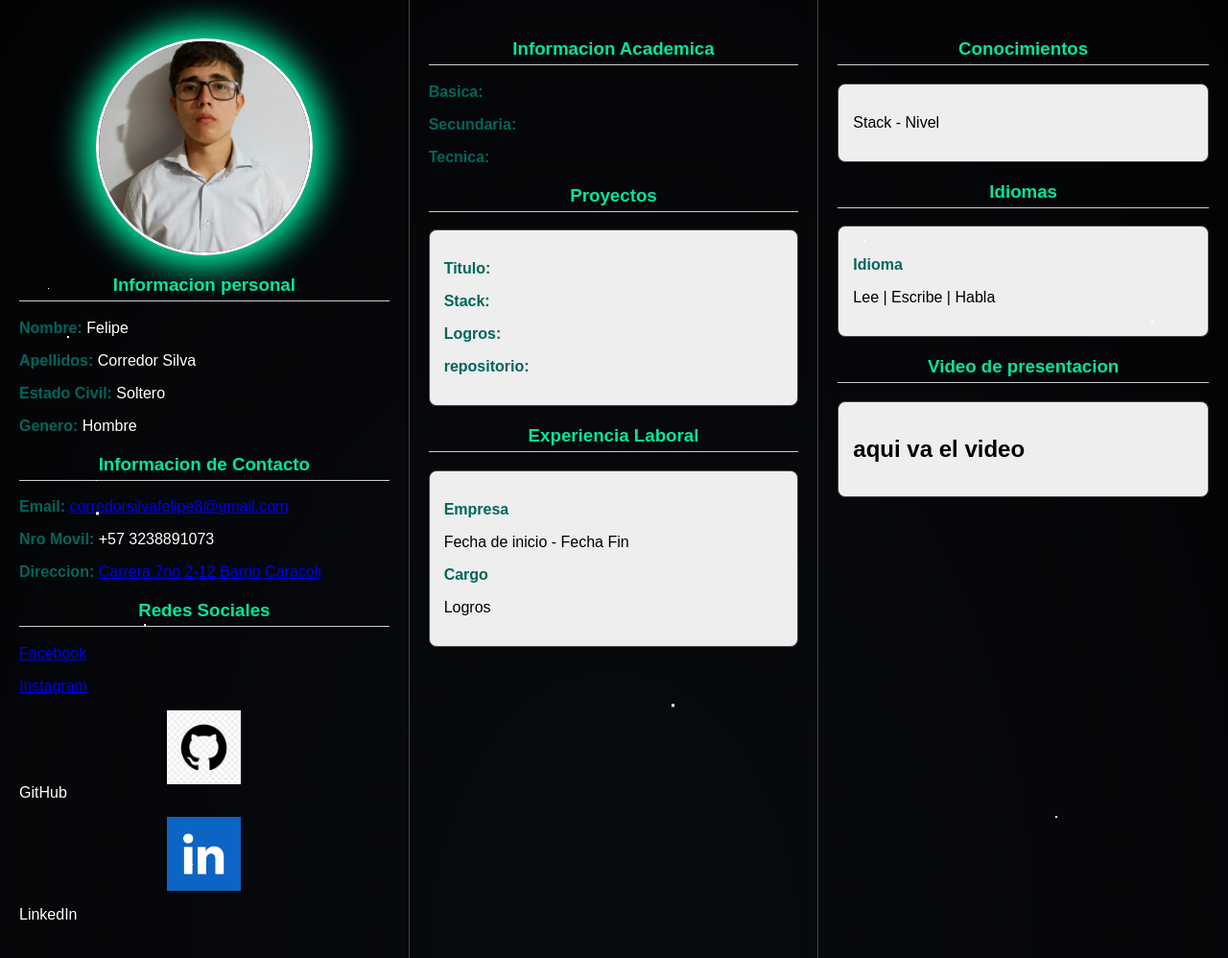
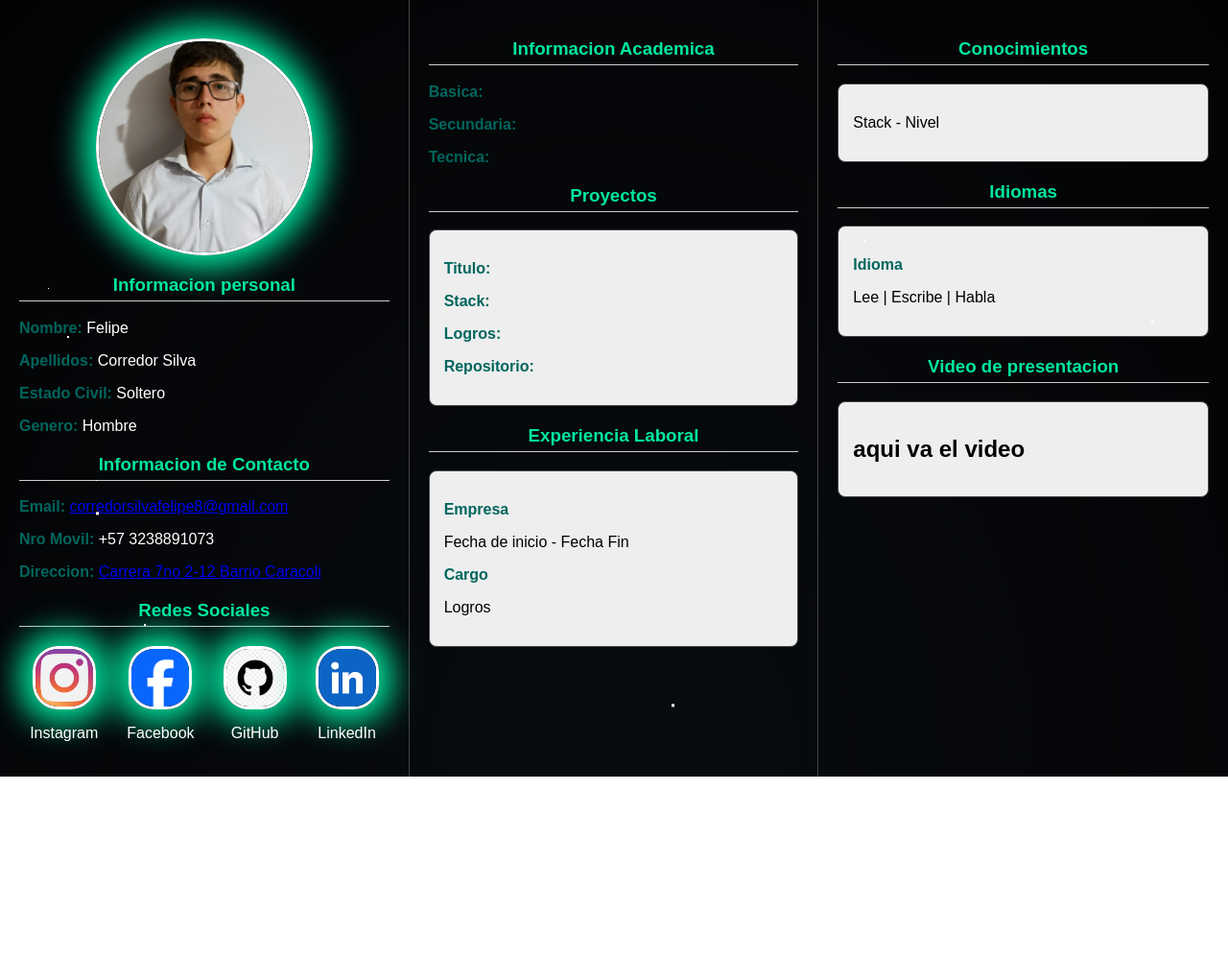
Before and after one commit to corredor29/Mi-portafolio, a plain HTML site: page index.html in a window 1280 px wide. Shown: the whole page at 96% size. After the commit the page ends 809 px from the top, so only its background shows below. Drawn offline with Linux system fonts and the light colour scheme.

Commit message:
se agrego nuevas funciones

```diff
--- a/css/style.css
+++ b/css/style.css
@@ -95,7 +95,6 @@ body {
 }
 
 h3 {
-
     border-bottom: 1px solid #ccc;
     padding-bottom: 5px;
     margin-top: 20px;
@@ -105,12 +104,31 @@ h3 {
 b {
     color: #00665e;
 }
-.link{
-    width: 20%;
+
+.redes-sociales {
+    display: flex;
+    justify-content: center;
+    flex-wrap: wrap;  /* si no caben en una fila se bajan */
+    gap: 30px;
+    margin-top: 20px;
+}
+
+.red {
+    text-align: center;
+}
+
+.link {
+    width: 60px;
+    height: auto;
     display: block;
-    margin: 0% auto;
+    margin: 0 auto;
+    border-radius: 40%;
+    object-fit: cover;
+    border: 3px solid #fff;
+    box-shadow: 0 0 25px 10px #00e6a1;
+    animation: glow 3s infinite alternate;
 }
-/* CAJAS */
+
 .caja {
     background: #eee;
     color: black;
--- a/index.html
+++ b/index.html
@@ -14,31 +14,61 @@
 
         <div class="columna izquierda">
             <img src="image/cfa20fde-8d6c-4b68-a834-7a0f9dee9ef5.jpeg" alt="Foto de perfil" class="foto">
-            <h3 >Informacion personal</h3>
+            <h3>Informacion personal</h3>
             <p><b>Nombre:</b> Felipe</p>
             <p><b>Apellidos:</b> Corredor Silva</p>
             <p><b>Estado Civil:</b> Soltero</p>
             <p><b>Genero:</b> Hombre</p>
 
             <h3>Informacion de Contacto</h3>
-            <p><b>Email:</b> <a href="https://mail.google.com/mail/u/0/#inbox?compose=GTvVlcSDbSFGQbcSWbmHVLxsnnMkJWvzGJKPdrgSnfCglPQpwzfDnRTPbJNNKskTpsFDMmJNCMSfp">corredorsilvafelipe8@gmail.com</a></p>
+            <p><b>Email:</b>
+                <a href="mailto:corredorsilvafelipe8@gmail.com">corredorsilvafelipe8@gmail.com</a>
+            </p>
             <p><b>Nro Movil:</b> +57 3238891073</p>
-            <p><b>Direccion:</b> <a href="https://maps.app.goo.gl/p6iLq4nXAYHHWPjz6">Carrera 7no 2-12 Barrio Caracoli</a></p>
+            <p><b>Direccion:</b>
+                <a href="https://maps.app.goo.gl/p6iLq4nXAYHHWPjz6" target="_blank">
+                    Carrera 7no 2-12 Barrio Caracoli
+                </a>
+            </p>
 
             <h3>Redes Sociales</h3>
-            <p><a href="#">Facebook</a></p>
-            <p><a href="#">Instagram</a></p>
-            <p>
-                <map name="image-map">
-                <area target="_blank" alt="" title="" href="https://github.com/corredor29" coords="3,1,4,330,343,344,348,2" shape="poly">
-                </map>
-                <img src="image/png-clipart-github-computer-icons-github-logo-monochrome-thumbnail.png" alt="Logo de GitHub" class="link" usemap="#image-map">GitHub</a></p>
-            <p>
-                <map name="linke">
-                <area target="_blank" alt="" title="" href="https://www.linkedin.com/in/felipe-corredor-95664434b/" coords="4,2,218,4,223,218,0,215" shape="poly">
-                </map>
-                <img src="image/images.png" alt="Logo de LinkedIn" class="link" usemap="#linke"><p>LinkedIn</p>
-            </p>
+            <div class="redes-sociales">
+
+                <div class="red">
+                    <map name="ig">
+                        <area target="_blank" alt="Instagram" title="Instagram" href="https://www.instagram.com/corredor182737?igsh=OWxqbXN6cDhidGh1" coords="11,916,4,5,904,4,919,916" shape="poly">
+                    </map>
+                    <img src="image/ig.png" alt="logo de instagram" class="link" usemap="#ig">
+                    <p>Instagram</p>
+                </div>
+
+                <div class="red">
+                    <map name="facebook">
+                        <area target="_blank" alt="Facebook" title="Facebook"
+                            href="https://www.facebook.com/profile.php?id=100079469534215"
+                            coords="5,505,508,503,503,8,5,6" shape="poly">
+                    </map>
+                    <img src="image/face.png" alt="logo de facebook" class="link" usemap="#facebook">
+                    <p>Facebook</p>
+                </div>
+
+                <div class="red">
+                    <map name="github">
+                        <area target="_blank" alt="GitHub" title="GitHub" href="https://github.com/corredor29" coords="3,1,4,330,343,344,348,2" shape="poly">
+                    </map>
+                    <img src="image/png-clipart-github-computer-icons-github-logo-monochrome-thumbnail.png" alt="Logo de GitHub" class="link" usemap="#github">
+                    <p>GitHub</p>
+                </div>
+
+                <div class="red">
+                    <map name="linke">
+                        <area target="_blank" alt="LinkedIn" title="LinkedIn" href="https://www.linkedin.com/in/felipe-corredor-95664434b/" coords="4,2,218,4,223,218,0,215" shape="poly">
+                    </map>
+                    <img src="image/images.png" alt="Logo de LinkedIn" class="link" usemap="#linke">
+                    <p>LinkedIn</p>
+                </div>
+
+            </div>
         </div>
 
         <div class="columna medio">
@@ -52,7 +82,7 @@
                 <p><b>Titulo:</b></p>
                 <p><b>Stack:</b></p>
                 <p><b>Logros:</b></p>
-                <p><b>repositorio:</b></p>
+                <p><b>Repositorio:</b></p>
             </div>
 
             <h3>Experiencia Laboral</h3>
```
Also changed, not shown: image/ig.png (added).
